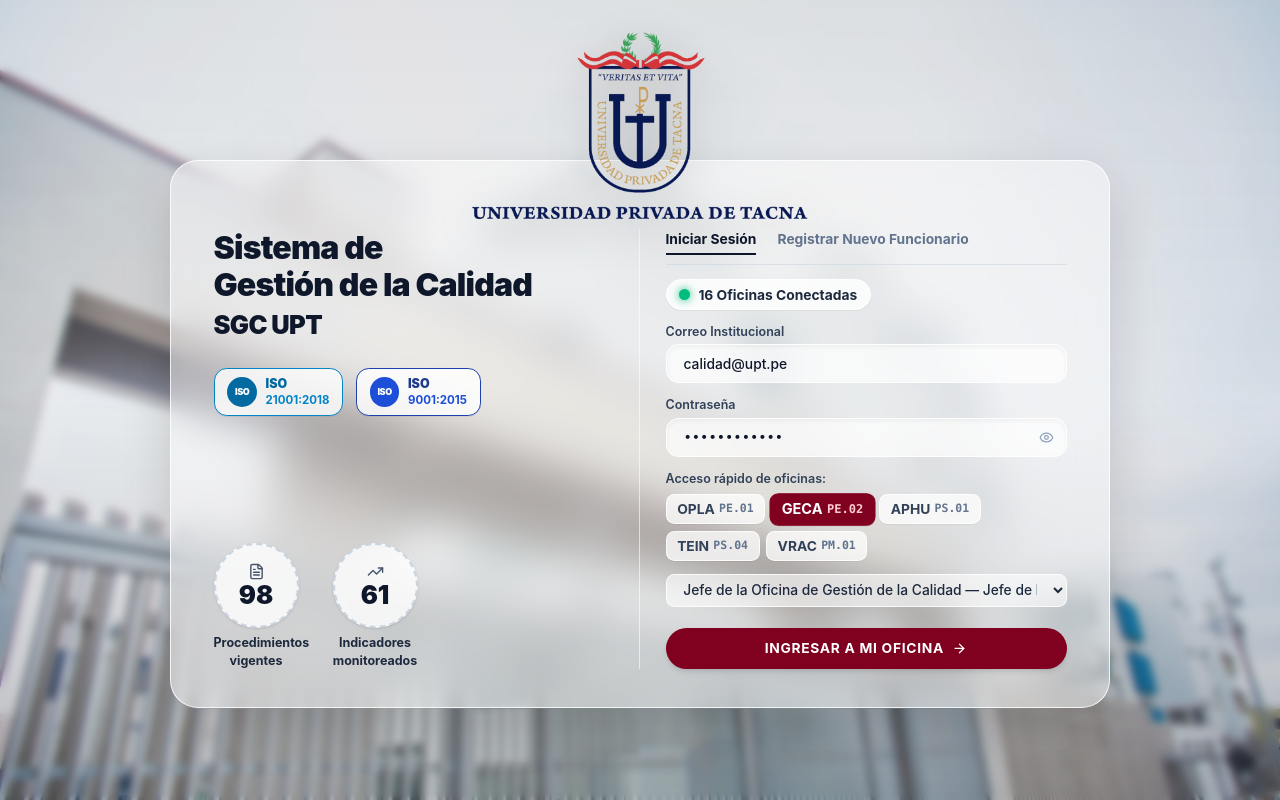
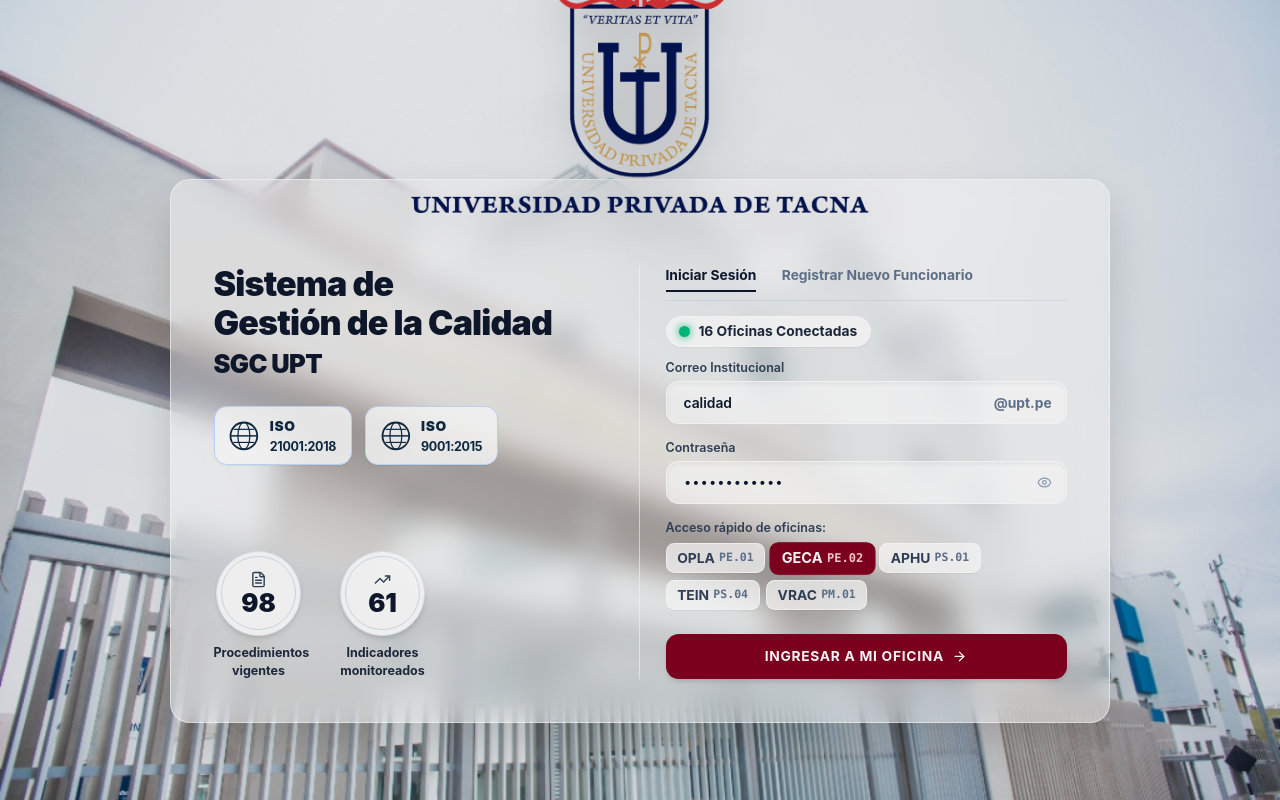
Before and after one commit to normasisoupt-star/SGCGECAUPT, a React (Vite) app: page / in a window 1280 px wide. Built offline with nearby package versions, Linux system fonts and the light colour scheme.

Commit message:
feat(auth): calibracion visual exacta de LoginLandingView segun especificacion de diseno glassmorphism

```diff
--- a/src/components/LoginLandingView.tsx
+++ b/src/components/LoginLandingView.tsx
@@ -19,20 +19,14 @@
 }
 
 const OFFICE_DIRECTORY = [
-  { name: 'Oficina de Planeamiento y Desarrollo (OPLA)', code: 'opla', role: 'opla' as UserRole, proc: ['PE.01'] as ProcessLevel0[], charge: 'Jefe de OPLA' },
-  { name: 'Oficina de Gestión de la Calidad y Acreditación (GECA)', code: 'geca', role: 'geca' as UserRole, proc: ['PE.02', 'PE.03'] as ProcessLevel0[], charge: 'Jefe de la Oficina de Gestión de la Calidad' },
-  { name: 'Área de Personal y Recursos Humanos (APHU)', code: 'aphu', role: 'aphu' as UserRole, proc: ['PS.01'] as ProcessLevel0[], charge: 'Jefe de Personal / Recursos Humanos' },
-  { name: 'Oficina de Tecnologías de Información (TEIN)', code: 'tein', role: 'tein' as UserRole, proc: ['PS.04'] as ProcessLevel0[], charge: 'Jefe de Tecnologías de Información' },
-  { name: 'Dirección de Escuela / Decanatos (GPAD)', code: 'director_escuela', role: 'director_escuela' as UserRole, proc: ['PM.01'] as ProcessLevel0[], charge: 'Director de Escuela Profesional' },
-  { name: 'Vicerrectorado Académico (VRAC)', code: 'vrac', role: 'vrac' as UserRole, proc: ['PM.01'] as ProcessLevel0[], charge: 'Vicerrector Académico' },
-  { name: 'Vicerrectorado de Investigación (VRIN)', code: 'vrin', role: 'vrin' as UserRole, proc: ['PM.02'] as ProcessLevel0[], charge: 'Vicerrector de Investigación' },
-  { name: 'Dirección General de Administración (DIGA)', code: 'diga', role: 'diga' as UserRole, proc: ['PS.03', 'PS.05'] as ProcessLevel0[], charge: 'Director General de Administración' },
-  { name: 'Responsabilidad Social Universitaria (RESU)', code: 'resu', role: 'resu' as UserRole, proc: ['PM.03'] as ProcessLevel0[], charge: 'Jefe de RSU' },
-  { name: 'Centros de Información y Biblioteca (BISA)', code: 'bisa', role: 'bisa' as UserRole, proc: ['PS.02'] as ProcessLevel0[], charge: 'Jefe de Biblioteca y Centros de Información' },
-  { name: 'Oficina de Admisión (ADMA)', code: 'adma', role: 'adma' as UserRole, proc: ['PM.01'] as ProcessLevel0[], charge: 'Jefe de Admisión' },
-  { name: 'Oficina de Bienestar Universitario (OBUN)', code: 'obun', role: 'obun' as UserRole, proc: ['PM.01'] as ProcessLevel0[], charge: 'Jefe de Bienestar Universitario' },
-  { name: 'Escuela de Postgrado (ESPG)', code: 'espg', role: 'espg' as UserRole, proc: ['PM.01'] as ProcessLevel0[], charge: 'Director de Postgrado' },
-  { name: 'Equipo Auditor Interno SGC', code: 'auditor', role: 'auditor' as UserRole, proc: [] as ProcessLevel0[], charge: 'Auditor Líder ISO 21001 / ISO 9001' },
+  { name: 'Oficina de Planeamiento y Desarrollo (OPLA)', code: 'opla', role: 'opla' as UserRole, proc: ['PE.01'] as ProcessLevel0[], charge: 'Jefe de OPLA', defaultUser: 'opla' },
+  { name: 'Oficina de Gestión de la Calidad (GECA)', code: 'geca', role: 'geca' as UserRole, proc: ['PE.02', 'PE.03'] as ProcessLevel0[], charge: 'Jefe de Gestión de la Calidad', defaultUser: 'calidad' },
+  { name: 'Área de Personal y Recursos Humanos (APHU)', code: 'aphu', role: 'aphu' as UserRole, proc: ['PS.01'] as ProcessLevel0[], charge: 'Jefe de Personal / RRHH', defaultUser: 'personal' },
+  { name: 'Oficina de Tecnologías de Información (TEIN)', code: 'tein', role: 'tein' as UserRole, proc: ['PS.04'] as ProcessLevel0[], charge: 'Jefe de Tecnologías de Información', defaultUser: 'sistemas' },
+  { name: 'Vicerrectorado Académico (VRAC)', code: 'vrac', role: 'vrac' as UserRole, proc: ['PM.01'] as ProcessLevel0[], charge: 'Vicerrector Académico', defaultUser: 'vrac' },
+  { name: 'Vicerrectorado de Investigación (VRIN)', code: 'vrin', role: 'vrin' as UserRole, proc: ['PM.02'] as ProcessLevel0[], charge: 'Vicerrector de Investigación', defaultUser: 'investigacion' },
+  { name: 'Dirección General de Administración (DIGA)', code: 'diga', role: 'diga' as UserRole, proc: ['PS.03', 'PS.05'] as ProcessLevel0[], charge: 'Director General de Administración', defaultUser: 'diga' },
+  { name: 'Dirección de Escuela / Decanatos (GPAD)', code: 'director_escuela', role: 'director_escuela' as UserRole, proc: ['PM.01'] as ProcessLevel0[], charge: 'Director de Escuela', defaultUser: 'escuela' },
 ];
 
 export const LoginLandingView: React.FC<LoginLandingViewProps> = ({
@@ -44,7 +38,14 @@
   const [activeTab, setActiveTab] = useState<'login' | 'register'>('login');
 
   // Login State
-  const [selectedUserId, setSelectedUserId] = useState<string>(activeUser?.id || users[0]?.id || '');
+  const initialUser = activeUser || users[0];
+  const [selectedUserId, setSelectedUserId] = useState<string>(initialUser?.id || '');
+  const [emailUsername, setEmailUsername] = useState<string>(() => {
+    if (initialUser?.email) {
+      return initialUser.email.replace('@upt.pe', '');
+    }
+    return 'calidad';
+  });
   const [password, setPassword] = useState('••••••••••••');
   const [showPassword, setShowPassword] = useState(false);
 
@@ -56,12 +57,13 @@
   const [regRole, setRegRole] = useState<UserRole>('colaborador');
   const [statusMessage, setStatusMessage] = useState<{ type: 'success' | 'error'; text: string } | null>(null);
 
-  const currentUser = users.find(u => u.id === selectedUserId) || activeUser || users[0];
+  const currentUser = users.find(u => u.id === selectedUserId) || initialUser;
 
   const handleSelectQuickOffice = (roleKey: string) => {
     const found = users.find(u => u.role === roleKey);
     if (found) {
       setSelectedUserId(found.id);
+      setEmailUsername(found.email ? found.email.replace('@upt.pe', '') : found.role);
     }
   };
 
@@ -109,38 +111,42 @@
   return (
     <div
       className="min-h-screen w-full relative flex items-center justify-center p-4 sm:p-6 lg:p-8 font-sans overflow-x-hidden bg-cover bg-center bg-no-repeat select-none"
-      style={{ backgroundImage: `url('/upt_campus_fachada.jpg')` }}
+      style={{
+        backgroundImage: `url('/upt_campus_fachada.jpg')`,
+        filter: 'brightness(0.95)'
+      }}
     >
-      {/* Capa de desenfoque suave idéntica al mockup */}
-      <div className="absolute inset-0 bg-white/10 backdrop-blur-[4px]"></div>
-      <div className="absolute inset-0 bg-gradient-to-b from-black/5 via-transparent to-black/15 pointer-events-none"></div>
+      {/* 3. FONDO GENERAL: Sin viñeteado oscuro ni desenfoque excesivo */}
 
       {/* CONTENEDOR PRINCIPAL FLOTANTE */}
-      <div className="relative z-10 w-full max-w-[940px] mx-auto my-auto pt-14 sm:pt-16">
+      <div className="relative z-10 w-full max-w-[940px] mx-auto my-auto pt-20 sm:pt-24">
 
-        {/* ESCUDO OFICIAL UPT SUPERPUESTO EXACTAMENTE EN EL BORDE SUPERIOR */}
-        <div className="absolute -top-10 sm:-top-14 left-1/2 -translate-x-1/2 z-30 pointer-events-none">
+        {/* 1. ESCUDO UPT SUPERIOR: Mucho más grande (triple de tamaño), centrado horizontalmente y sobresaliendo (top: -70px) */}
+        <div className="absolute -top-16 sm:-top-24 md:-top-28 left-1/2 -translate-x-1/2 z-30 pointer-events-none">
           <img
             src="/upt_escudo_oficial.png"
             alt="Escudo Oficial Universidad Privada de Tacna - Veritas et Vita"
-            className="h-32 sm:h-40 md:h-44 w-auto object-contain drop-shadow-[0_10px_20px_rgba(0,0,0,0.25)]"
+            className="h-44 sm:h-52 md:h-60 w-auto object-contain drop-shadow-[0_12px_24px_rgba(0,0,0,0.3)] filter contrast-105"
           />
         </div>
 
-        {/* TARJETA GLASSMORPHISM TRANSLÚCIDA CONTINUA (Idéntica a media_1793227531358.png) */}
+        {/* 2. TARJETA CENTRAL: Glassmorphism real con estilos exactos */}
         <div
-          className="rounded-[28px] border border-white/80 shadow-[0_20px_50px_rgba(0,0,0,0.15)] overflow-hidden grid grid-cols-1 md:grid-cols-2 pt-14 sm:pt-16 pb-8 sm:pb-9 px-6 sm:px-10 relative"
+          className="overflow-hidden grid grid-cols-1 md:grid-cols-2 pt-16 sm:pt-20 pb-8 sm:pb-10 px-6 sm:px-10 relative"
           style={{
             background: 'rgba(255, 255, 255, 0.45)',
-            backdropFilter: 'blur(20px)',
-            WebkitBackdropFilter: 'blur(20px)',
+            backdropFilter: 'blur(14px)',
+            WebkitBackdropFilter: 'blur(14px)',
+            border: '1px solid rgba(255, 255, 255, 0.6)',
+            borderRadius: '20px',
+            boxShadow: '0 20px 40px rgba(0,0,0,0.15)',
           }}
         >
 
-          {/* LADO IZQUIERDO: TÍTULO, SELLOS ISO Y MEDALLONES CIRCULARES */}
-          <div className="flex flex-col justify-between pr-0 md:pr-6 pb-6 md:pb-0 border-b md:border-b-0 md:border-r border-white/60">
+          {/* LADO IZQUIERDO: TÍTULO, SELLOS ISO FORMALES Y MEDALLAS CONCÉNTRICAS */}
+          <div className="flex flex-col justify-between pr-0 md:pr-8 pb-6 md:pb-0 border-b md:border-b-0 md:border-r border-white/60">
             <div>
-              <h1 className="text-2xl sm:text-[28px] lg:text-[32px] font-black text-slate-900 leading-[1.18] tracking-tight">
+              <h1 className="text-2xl sm:text-[30px] lg:text-[34px] font-black text-slate-900 leading-[1.14] tracking-tight">
                 Sistema de <br />
                 Gestión de la Calidad
               </h1>
@@ -148,63 +154,75 @@
                 SGC UPT
               </div>
 
-              {/* SELLOS OFICIALES ISO (Diseño gemelo al mockup) */}
-              <div className="mt-5 sm:mt-6 flex items-center gap-3">
-                {/* ISO 21001 */}
-                <div className="flex items-center gap-2 px-3 py-1.5 rounded-xl bg-white/80 border border-[#0284c7] shadow-2xs">
-                  <div className="w-7 h-7 rounded-full bg-[#0369a1] text-white flex items-center justify-center font-black text-[9px] tracking-tighter">
-                    ISO
-                  </div>
+              {/* 4. BADGES ISO: Tarjetas rectangulares con logotipo formal ISO y texto azul marino oscuro */}
+              <div className="mt-6 flex items-center gap-3">
+                {/* ISO 21001:2018 */}
+                <div className="flex items-center gap-2.5 px-3.5 py-2 rounded-xl bg-white/85 border border-[#bfdbfe] shadow-xs">
+                  <svg className="w-7 h-7 text-[#0f2942] shrink-0" viewBox="0 0 100 100" fill="currentColor">
+                    <circle cx="50" cy="50" r="45" fill="none" stroke="currentColor" strokeWidth="6" />
+                    <ellipse cx="50" cy="50" rx="20" ry="45" fill="none" stroke="currentColor" strokeWidth="4" />
+                    <line x1="5" y1="50" x2="95" y2="50" stroke="currentColor" strokeWidth="5" />
+                    <line x1="15" y1="28" x2="85" y2="28" stroke="currentColor" strokeWidth="4" />
+                    <line x1="15" y1="72" x2="85" y2="72" stroke="currentColor" strokeWidth="4" />
+                  </svg>
                   <div className="leading-tight text-left">
-                    <div className="text-[11px] font-black text-[#0369a1]">ISO</div>
-                    <div className="text-[10px] font-bold text-[#0284c7]">21001:2018</div>
+                    <div className="text-xs font-black text-[#0f2942] tracking-wider leading-none">ISO</div>
+                    <div className="text-[11px] font-bold text-[#0f2942] mt-0.5 tracking-tight">21001:2018</div>
                   </div>
                 </div>
 
-                {/* ISO 9001 */}
-                <div className="flex items-center gap-2 px-3 py-1.5 rounded-xl bg-white/80 border border-[#1e40af] shadow-2xs">
-                  <div className="w-7 h-7 rounded-full bg-[#1d4ed8] text-white flex items-center justify-center font-black text-[9px] tracking-tighter">
-                    ISO
-                  </div>
+                {/* ISO 9001:2015 */}
+                <div className="flex items-center gap-2.5 px-3.5 py-2 rounded-xl bg-white/85 border border-[#bfdbfe] shadow-xs">
+                  <svg className="w-7 h-7 text-[#0f2942] shrink-0" viewBox="0 0 100 100" fill="currentColor">
+                    <circle cx="50" cy="50" r="45" fill="none" stroke="currentColor" strokeWidth="6" />
+                    <ellipse cx="50" cy="50" rx="20" ry="45" fill="none" stroke="currentColor" strokeWidth="4" />
+                    <line x1="5" y1="50" x2="95" y2="50" stroke="currentColor" strokeWidth="5" />
+                    <line x1="15" y1="28" x2="85" y2="28" stroke="currentColor" strokeWidth="4" />
+                    <line x1="15" y1="72" x2="85" y2="72" stroke="currentColor" strokeWidth="4" />
+                  </svg>
                   <div className="leading-tight text-left">
-                    <div className="text-[11px] font-black text-[#1e3a8a]">ISO</div>
-                    <div className="text-[10px] font-bold text-[#1d4ed8]">9001:2015</div>
+                    <div className="text-xs font-black text-[#0f2942] tracking-wider leading-none">ISO</div>
+                    <div className="text-[11px] font-bold text-[#0f2942] mt-0.5 tracking-tight">9001:2015</div>
                   </div>
                 </div>
               </div>
             </div>
 
-            {/* MEDALLONES CIRCULARES INSTITUCIONALES (Diseño exacto al mockup) */}
-            <div className="mt-7 flex items-center gap-8">
-              {/* Medallón 98 */}
+            {/* 5. INDICADORES INFERIORES: Medallas circulares limpias con doble borde concéntrico sutil y sombra suave (sin festoneado) */}
+            <div className="mt-8 flex items-center gap-8">
+              {/* Medalla 98 */}
               <div className="flex flex-col items-center text-center">
-                <div className="w-18 h-18 sm:w-20 sm:h-20 rounded-full bg-white/80 border-2 border-dashed border-slate-300 shadow-sm flex flex-col items-center justify-center p-2">
-                  <FileText className="w-4 h-4 text-slate-600 mb-0.5" />
-                  <div className="text-xl sm:text-2xl font-black text-slate-900 leading-none">98</div>
+                <div className="w-20 h-20 rounded-full bg-white/90 p-1 shadow-md border border-slate-200">
+                  <div className="w-full h-full rounded-full border border-slate-300/80 flex flex-col items-center justify-center p-1">
+                    <FileText className="w-4 h-4 text-slate-700 mb-0.5" />
+                    <span className="text-2xl font-black text-slate-900 leading-none">98</span>
+                  </div>
                 </div>
-                <span className="text-[10px] sm:text-[11px] font-bold text-slate-800 mt-1.5 max-w-[85px] leading-tight">
+                <span className="text-[11px] font-bold text-slate-800 mt-2 max-w-[90px] leading-tight">
                   Procedimientos vigentes
                 </span>
               </div>
 
-              {/* Medallón 61 */}
+              {/* Medalla 61 */}
               <div className="flex flex-col items-center text-center">
-                <div className="w-18 h-18 sm:w-20 sm:h-20 rounded-full bg-white/80 border-2 border-dashed border-slate-300 shadow-sm flex flex-col items-center justify-center p-2">
-                  <TrendingUp className="w-4 h-4 text-slate-600 mb-0.5" />
-                  <div className="text-xl sm:text-2xl font-black text-slate-900 leading-none">61</div>
+                <div className="w-20 h-20 rounded-full bg-white/90 p-1 shadow-md border border-slate-200">
+                  <div className="w-full h-full rounded-full border border-slate-300/80 flex flex-col items-center justify-center p-1">
+                    <TrendingUp className="w-4 h-4 text-slate-700 mb-0.5" />
+                    <span className="text-2xl font-black text-slate-900 leading-none">61</span>
+                  </div>
                 </div>
-                <span className="text-[10px] sm:text-[11px] font-bold text-slate-800 mt-1.5 max-w-[85px] leading-tight">
+                <span className="text-[11px] font-bold text-slate-800 mt-2 max-w-[90px] leading-tight">
                   Indicadores monitoreados
                 </span>
               </div>
             </div>
           </div>
 
-          {/* LADO DERECHO: FORMULARIO Y PÍLDORAS */}
+          {/* LADO DERECHO: FORMULARIO LIMPIO */}
           <div className="flex flex-col justify-between pl-0 md:pl-6 pt-4 md:pt-0">
             <div>
               {/* Pestañas Iniciar Sesión / Registrar */}
-              <div className="flex items-center gap-5 border-b border-slate-300/60 pb-2">
+              <div className="flex items-center gap-6 border-b border-slate-300/60 pb-2">
                 <button
                   type="button"
                   onClick={() => { setActiveTab('login'); setStatusMessage(null); }}
@@ -253,26 +271,32 @@
                 </div>
               )}
 
-              {/* VISTA LOGIN */}
+              {/* 6. LIMPIEZA DEL FORMULARIO: Sin desplegable de roles, terminación @upt.pe fija a la derecha */}
               {activeTab === 'login' ? (
-                <form onSubmit={handleLoginSubmit} className="space-y-3">
-                  {/* Correo Institucional */}
+                <form onSubmit={handleLoginSubmit} className="space-y-3.5">
+                  {/* Campo Correo Institucional con @upt.pe fijo a la derecha */}
                   <div>
                     <label className="block text-[11px] font-semibold text-slate-700 mb-1">
                       Correo Institucional
                     </label>
-                    <div className="relative">
+                    <div className="relative flex items-center">
                       <input
                         type="text"
-                        value={currentUser?.email || ''}
-                        readOnly
-                        placeholder="@upt.pe"
-                        className="w-full px-4 py-2 rounded-xl bg-white/70 border border-white/80 text-xs font-medium text-slate-900 shadow-inner focus:outline-none focus:bg-white/90"
+                        value={emailUsername}
+                        onChange={(e) => {
+                          const val = e.target.value.replace('@upt.pe', '');
+                          setEmailUsername(val);
+                        }}
+                        placeholder="usuario"
+                        className="w-full pl-4 pr-20 py-2.5 rounded-xl bg-white/70 border border-white/80 text-xs font-semibold text-slate-900 shadow-inner focus:outline-none focus:bg-white"
                       />
+                      <span className="absolute right-3.5 text-xs font-bold text-slate-500 pointer-events-none select-none">
+                        @upt.pe
+                      </span>
                     </div>
                   </div>
 
-                  {/* Contraseña */}
+                  {/* Campo Contraseña */}
                   <div>
                     <label className="block text-[11px] font-semibold text-slate-700 mb-1">
                       Contraseña
@@ -282,19 +306,19 @@
                         type={showPassword ? 'text' : 'password'}
                         value={password}
                         onChange={(e) => setPassword(e.target.value)}
-                        className="w-full px-4 py-2 pr-10 rounded-xl bg-white/70 border border-white/80 text-xs font-mono text-slate-900 shadow-inner focus:outline-none focus:bg-white/90"
+                        className="w-full px-4 py-2.5 pr-10 rounded-xl bg-white/70 border border-white/80 text-xs font-mono text-slate-900 shadow-inner focus:outline-none focus:bg-white"
                       />
                       <button
                         type="button"
                         onClick={() => setShowPassword(!showPassword)}
-                        className="absolute inset-y-0 right-0 pr-3 flex items-center text-slate-400 hover:text-slate-600 cursor-pointer"
+                        className="absolute inset-y-0 right-0 pr-3.5 flex items-center text-slate-400 hover:text-slate-600 cursor-pointer"
                       >
                         {showPassword ? <EyeOff className="w-3.5 h-3.5" /> : <Eye className="w-3.5 h-3.5" />}
                       </button>
                     </div>
                   </div>
 
-                  {/* Acceso Rápido de Oficinas (Gemelo al mockup) */}
+                  {/* Chips de Acceso Rápido de Oficinas (Sin desplegable de roles) */}
                   <div>
                     <div className="text-[11px] font-semibold text-slate-700 mb-1.5">
                       Acceso rápido de oficinas:
@@ -329,26 +353,11 @@
                     </div>
                   </div>
 
-                  {/* Dropdown de Todas las Dependencias */}
-                  <div>
-                    <select
-                      value={currentUser?.id}
-                      onChange={(e) => setSelectedUserId(e.target.value)}
-                      className="w-full text-xs font-medium px-3 py-1.5 rounded-lg bg-white/60 border border-white/80 text-slate-800 focus:outline-none focus:bg-white cursor-pointer"
-                    >
-                      {users.map(u => (
-                        <option key={u.id} value={u.id}>
-                          {u.officeName || u.department} — {u.name}
-                        </option>
-                      ))}
-                    </select>
-                  </div>
-
-                  {/* Botón Rojo Carmesí Redondeado (Píldora Idéntica al Mockup) */}
+                  {/* 6. BOTÓN PRINCIPAL: Granate institucional (#800020) con esquinas ligeramente redondeadas (rounded-xl) */}
                   <div className="pt-2">
                     <button
                       type="submit"
-                      className="w-full py-2.5 px-6 rounded-full bg-[#800020] hover:bg-[#600018] text-white font-bold text-xs uppercase tracking-wider shadow-md hover:shadow-lg transition-all flex items-center justify-center gap-2 cursor-pointer group"
+                      className="w-full py-3 px-6 rounded-xl bg-[#800020] hover:bg-[#660019] text-white font-bold text-xs uppercase tracking-wider shadow-md hover:shadow-lg transition-all flex items-center justify-center gap-2 cursor-pointer group"
                     >
                       <span>Ingresar a Mi Oficina</span>
                       <ArrowRight className="w-3.5 h-3.5 group-hover:translate-x-1 transition-transform" />
@@ -356,7 +365,7 @@
                   </div>
                 </form>
               ) : (
-                /* VISTA REGISTRO */
+                /* REGISTRO DE NUEVO FUNCIONARIO */
                 <form onSubmit={handleRegisterSubmit} className="space-y-2.5">
                   <div className="grid grid-cols-2 gap-2">
                     <div>
@@ -425,7 +434,7 @@
                   <div className="pt-1.5">
                     <button
                       type="submit"
-                      className="w-full py-2 px-6 rounded-full bg-[#800020] hover:bg-[#600018] text-white font-bold text-xs uppercase tracking-wider shadow-md transition-all flex items-center justify-center gap-2 cursor-pointer"
+                      className="w-full py-2.5 px-6 rounded-xl bg-[#800020] hover:bg-[#660019] text-white font-bold text-xs uppercase tracking-wider shadow-md transition-all flex items-center justify-center gap-2 cursor-pointer"
                     >
                       <UserPlus className="w-3.5 h-3.5" />
                       <span>Completar Registro Institucional</span>
```
